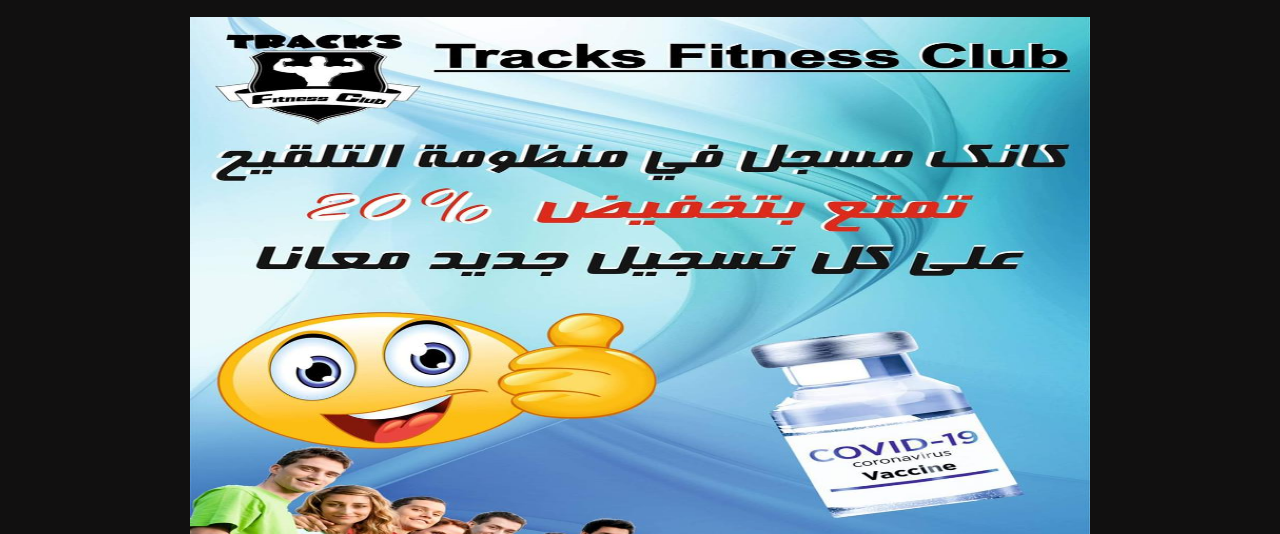
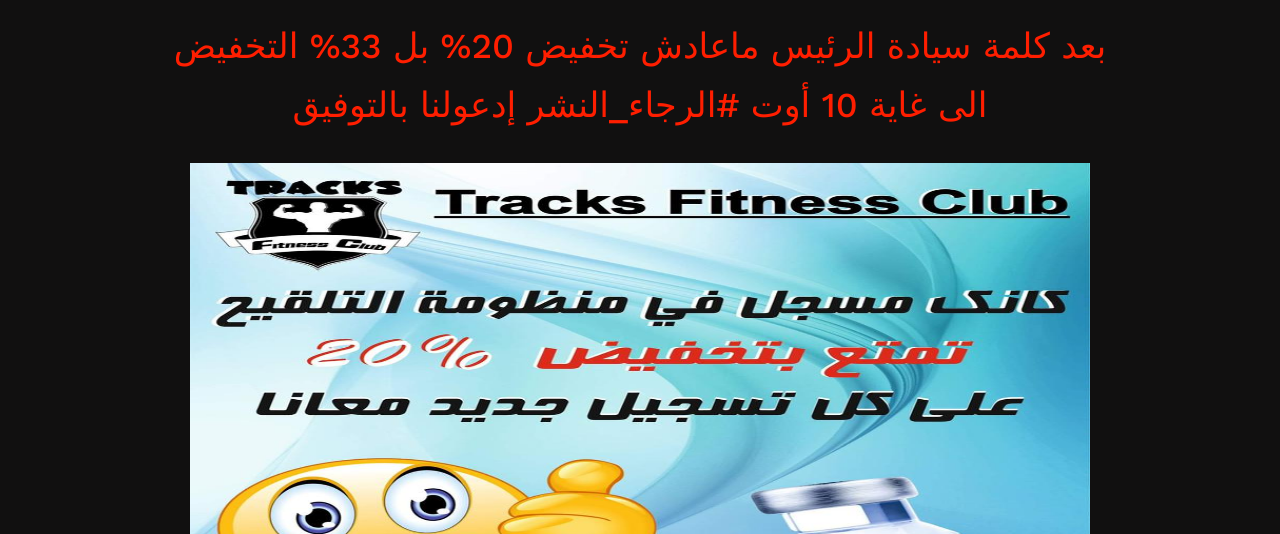
Before and after one commit to usfbelhadj/tracks, a plain HTML site: page index.html in a window 1280 px wide. Shown: the part 266-800 px from the top of the page. Drawn offline with nearby package versions, Linux system fonts and the light colour scheme; files whose address does not match are found by name.

Commit message:
New update

```diff
--- a/index.html
+++ b/index.html
@@ -85,6 +85,12 @@
 		</nav>
 		<section class="sold">
 			<h1>News: </h1>
+			<a href="#fh5co-pricing"> <spna class="art-span" style="font-size: 35px;">بعد كلمة سيادة الرئيس ماعادش تخفيض 20% بل 33% التخفيض
+				<br>الى غاية 10 أوت
+			  #الرجاء_النشر
+			  إدعولنا بالتوفيق</spna></a>
+			  <br>
+			  <br>
 			<a href="#fh5co-pricing"> <img src="./images/sold2.jpeg" alt="" width='100%' data-stellar-background-ratio="0.5"></a>
 		</section>
 
```
